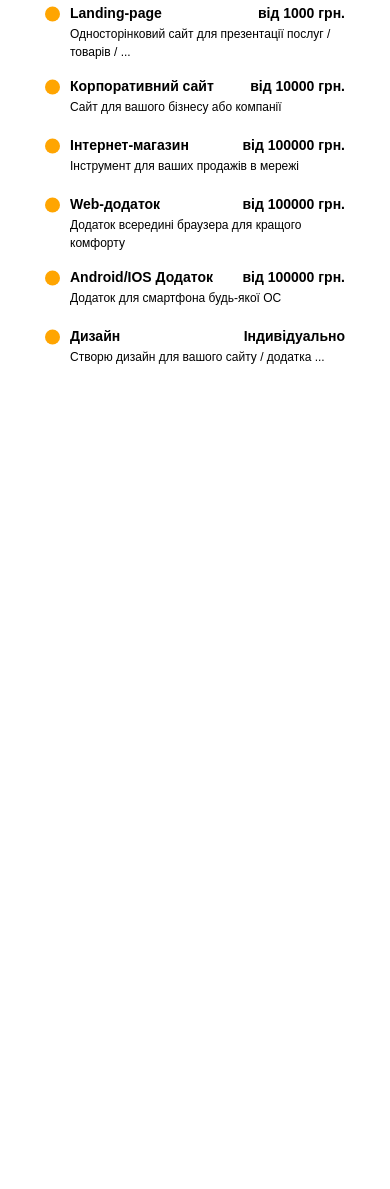
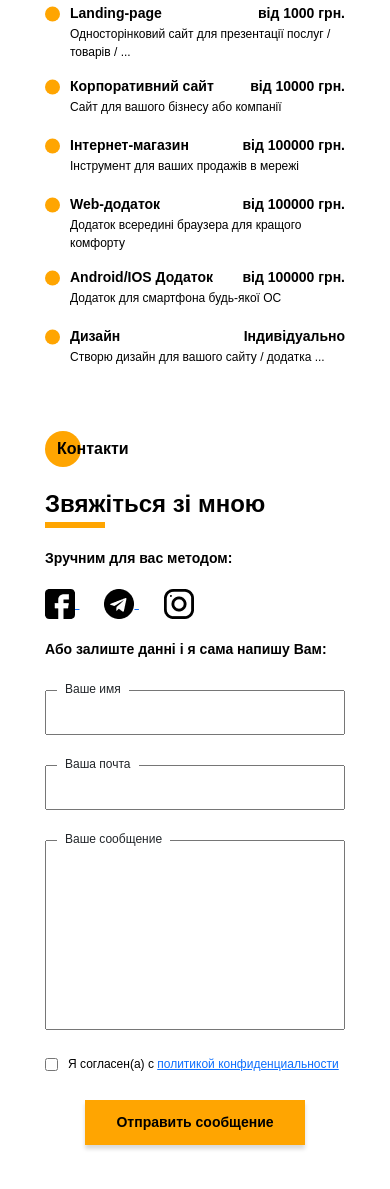
Before and after one commit to wjflbc/Portfolio, a website: page src/index.html in a window 390 px wide. Shown: the part 8092-9281 px from the top of the page. Before the commit the page ends 8477 px from the top, so only its background shows below. Drawn offline with nearby package versions, Linux system fonts and the light colour scheme; files that its build step writes are made by us from their sources.

Commit message:
Adaptation all blocks

```diff
--- a/src/index.html
+++ b/src/index.html
@@ -385,56 +385,56 @@
     </section>
 
 
-<!--    <section class="contacts">-->
-<!--        <div class="container">-->
-<!--            <div class="contacts__wrapper">-->
-<!--                <div class="contacts__photo">-->
-<!--                    <img id="picture" src="img/foto.jpg" alt="foto">-->
-<!--                </div>-->
-<!--                <div id="words" class="contacts__information">-->
-<!--                    <div class="title title_fz16 contacts__title">Контакти</div>-->
-<!--                    <div class="title contacts__subtitle">Звяжіться зі мною</div>-->
-<!--                    <div class="divider"></div>-->
-<!--                    <div class="title title_fz14 contacts__text">Зручним для вас методом:</div>-->
-<!--                    <div class="contacts__social">-->
-<!--                        <a href="#" class="contacts__link">-->
-<!--                            <img src="icons/block6/Facebook.png" alt="facebook">-->
-<!--                        </a>-->
-<!--                        <a href="#" class="contacts__link">-->
-<!--                            <img src="icons/block6/Telegram.png" alt="telegram">-->
-<!--                        </a>-->
-<!--                        <a href="#" class="contacts__link">-->
-<!--                            <img src="icons/block6/Instagram.png" alt="instagram">-->
-<!--                        </a>-->
-<!--                    </div>-->
-<!--                    <div class="title title_fz14 contacts__text">Або залиште данні і я сама напишу Вам:</div>-->
+    <section class="contacts">
+        <div class="container">
+            <div class="contacts__wrapper">
+                <div class="contacts__photo">
+                    <img id="picture" src="img/foto.jpg" alt="foto">
+                </div>
+                <div id="words" class="contacts__information">
+                    <div class="title title_fz16 contacts__title">Контакти</div>
+                    <div class="title contacts__subtitle">Звяжіться зі мною</div>
+                    <div class="divider"></div>
+                    <div class="title title_fz14 contacts__text">Зручним для вас методом:</div>
+                    <div class="contacts__social">
+                        <a href="#" class="contacts__link">
+                            <img src="icons/block6/Facebook.png" alt="facebook">
+                        </a>
+                        <a href="#" class="contacts__link">
+                            <img src="icons/block6/Telegram.png" alt="telegram">
+                        </a>
+                        <a href="#" class="contacts__link">
+                            <img src="icons/block6/Instagram.png" alt="instagram">
+                        </a>
+                    </div>
+                    <div class="title title_fz14 contacts__text">Або залиште данні і я сама напишу Вам:</div>
 
-<!--                    <form action="#" class="contacts__form">-->
-<!--                        <div class="contacts__input">-->
-<!--                            <input required name="name" id="name" type="text">-->
-<!--                            <label for="name">Ваше имя</label>-->
-<!--                        </div>-->
-<!--                        <div class="contacts__input">-->
-<!--                            <input required name="email" id="email" type="email">-->
-<!--                            <label for="email">Ваша почта</label>-->
-<!--                        </div>-->
+                    <form action="#" class="contacts__form">
+                        <div class="contacts__input">
+                            <input required name="name" id="name" type="text">
+                            <label for="name">Ваше имя</label>
+                        </div>
+                        <div class="contacts__input">
+                            <input required name="email" id="email" type="email">
+                            <label for="email">Ваша почта</label>
+                        </div>
 
-<!--                        <div class="contacts__textarea">-->
-<!--                            <textarea name="text" id="text" ></textarea>-->
-<!--                            <label for="text">Ваше сообщение</label>-->
-<!--                        </div>-->
-<!--                        <div class="contacts__triggers">-->
-<!--                            <button class=" contacts__btn btn">Отправить сообщение</button>-->
-<!--                            <div class="contacts__policy">-->
-<!--                                <input required type="checkbox">-->
-<!--                                <span>Я согласен(а) с <a href="/policy.html">политикой конфиденциальности</a></span>-->
-<!--                            </div>-->
-<!--                        </div>-->
-<!--                    </form>-->
-<!--                </div>-->
-<!--            </div>-->
-<!--        </div>-->
-<!--    </section>-->
+                        <div class="contacts__textarea">
+                            <textarea name="text" id="text" ></textarea>
+                            <label for="text">Ваше сообщение</label>
+                        </div>
+                        <div class="contacts__triggers">
+                            <button class=" contacts__btn btn">Отправить сообщение</button>
+                            <div class="contacts__policy">
+                                <input required type="checkbox">
+                                <span>Я согласен(а) с <a href="/policy.html">политикой конфиденциальности</a></span>
+                            </div>
+                        </div>
+                    </form>
+                </div>
+            </div>
+        </div>
+    </section>
 
 
     <script src="js/script.js"></script>
--- a/src/sass/blocks/_media.scss
+++ b/src/sass/blocks/_media.scss
@@ -59,6 +59,15 @@
         }
       }
     }
+  }
+  .contacts{
+    &__wrapper{
+      grid-template-columns: 585px;
+      justify-content: center;
+    }
+   &__photo{
+     display: none;
+   }
   }
 }
 
@@ -182,6 +191,22 @@
       margin-top: 20px;
     }
   }
+  .contacts{
+    padding-top: 46px;
+    &__wrapper{
+      grid-template-columns: 500px;
+      padding: 0;
+    }
+    &__subtitle{
+      font-size: 24px;
+      line-height: 36px;
+      margin-top: 25px;
+    }
+    &__form{
+      grid-template-columns: repeat(2,1fr);
+      column-gap: 10px;
+    }
+  }
 }
 
 
@@ -253,4 +278,31 @@
       grid-template-columns: repeat(auto-fit, 300px);
     }
   }
+  .contacts{
+    &__wrapper{
+      grid-template-columns: 300px;
+    }
+    &__form{
+      grid-template: 45px 45px 190px minmax(45px, auto) / 1fr;
+    }
+    &__textarea{
+      grid-column: unset;
+      width: 100%;
+    }
+    &__triggers {
+      position: relative;
+      grid-column: unset;
+      grid-template-columns: 1fr;
+      column-gap: unset;
+      row-gap: 20px;
+      .btn{
+        width: 220px;
+        margin: 40px auto 0 auto;
+      }
+    }
+    &__policy{
+      position: absolute;
+      top: -5px;
+    }
+  }
 }
```
Also changed, not shown: dist/css/style.min.css, dist/index.html.
